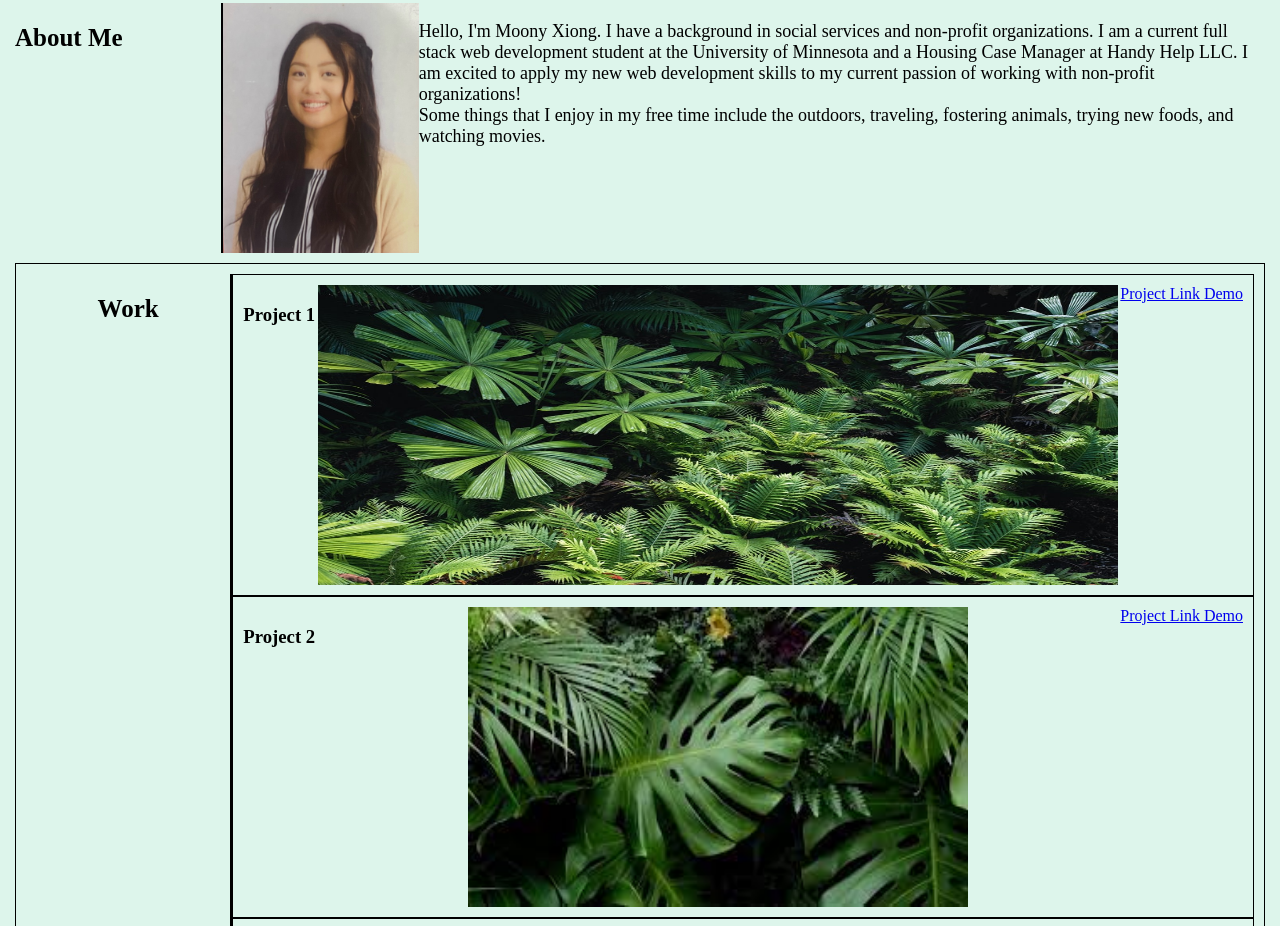
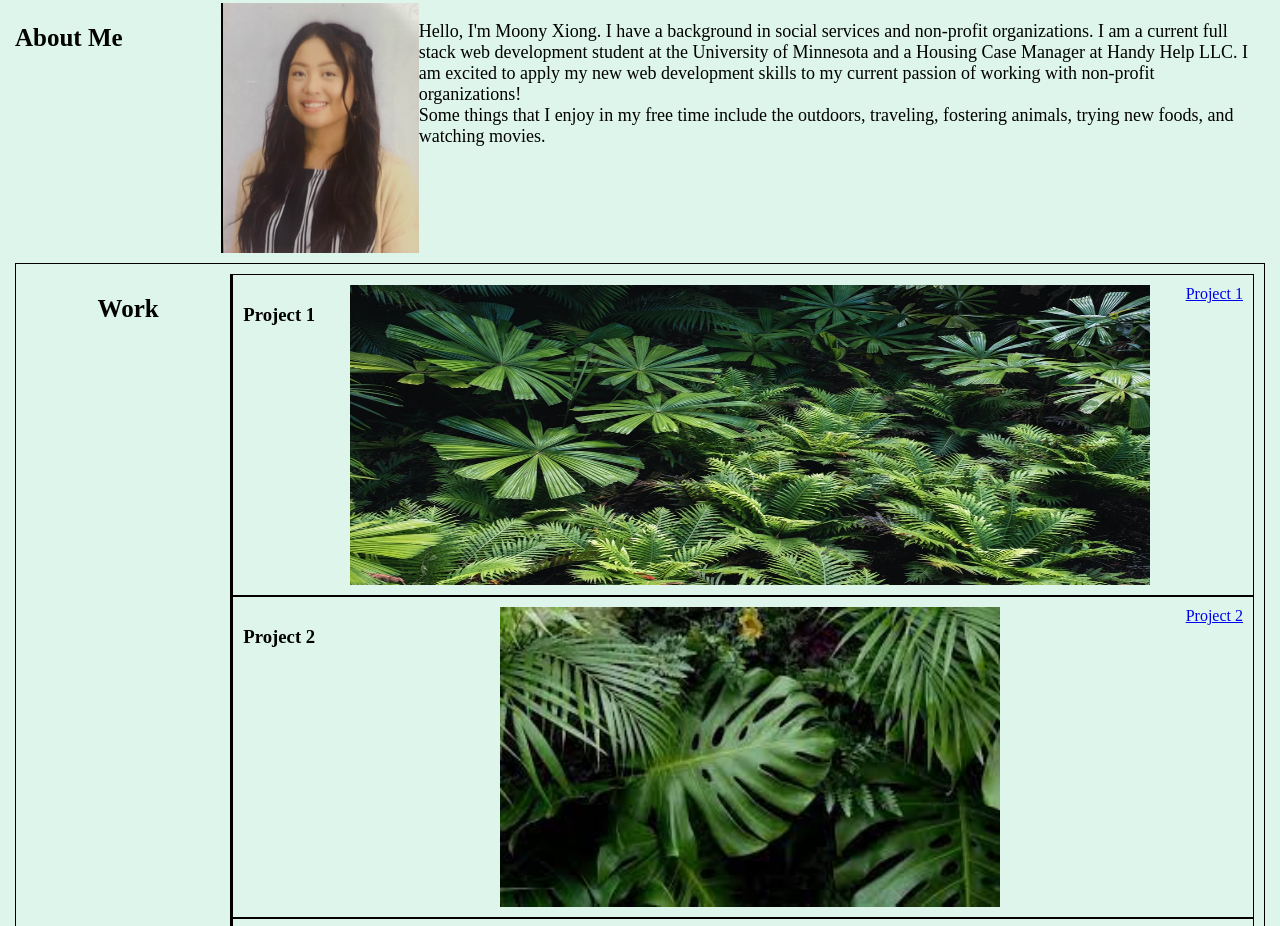
Before and after one commit to mxiong22/studentbio, a plain HTML site: page index.html in a window 1280 px wide. Shown: the part 120-1046 px from the top of the page. Drawn offline with Linux system fonts and the light colour scheme.

Commit message:
adding project links

```diff
--- a/index.html
+++ b/index.html
@@ -58,13 +58,13 @@
                 <section class="work">
                     <h3>Project 1</h3>
                     <img id="plantpiclarge" src="./assets/plant2.jpg" alt="plant placeholder">
-                    <a href="https:google.com"> Project Link Demo</a>
+                    <a href="https://zahirovic.github.io/Food-Fast/"> Project 1 <Link></Link></a>
                 </section>
 
                 <section class="work">
                     <h3>Project 2</h3>
                     <img id="plantpic" src="./assets/plant1.jpg" alt="second plant placeholder">
-                    <a href="https:google.com"> Project Link Demo</a>
+                    <a href="https://power-trip.herokuapp.com/"> Project 2</a>
                 </section>
 
 
```
